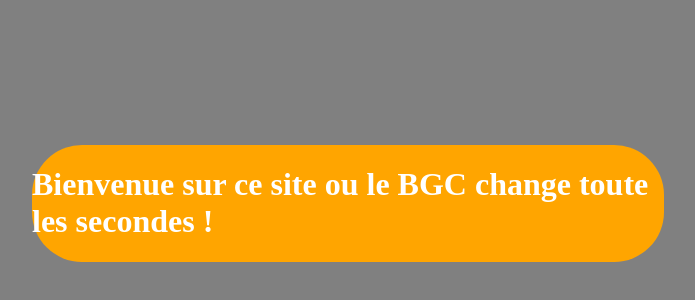
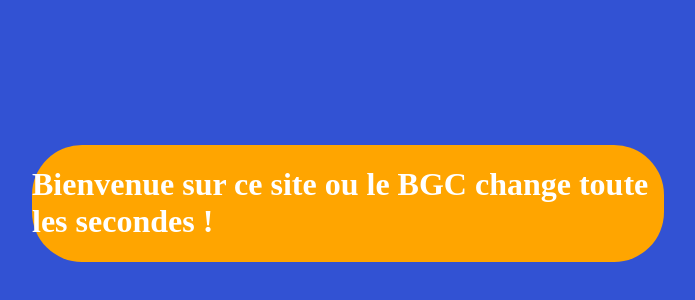
Before and after one commit to 3thernityDev/randomBGC, a plain HTML site: page index.html in a window 1280 px wide. Shown: the part 108-408 px from the top of the page, without its empty margins (292-987 px from the left). Drawn offline with Linux system fonts and the light colour scheme.

Commit message:
Final change

```diff
--- a/script.js
+++ b/script.js
@@ -0,0 +1,12 @@
+alert("ATTENTION: Site non adapté au photosensible");
+
+// Fonction changement de couleurs
+function changeColor() {
+    var red = Math.floor(Math.random() * 255);
+    var green = Math.floor(Math.random() * 255);
+    var blue = Math.floor(Math.random() * 255);
+    document.body.style.backgroundColor =
+        "rgb(" + red + "," + green + "," + blue + ")";
+}
+
+setInterval(changeColor, 500);
--- a/style.css
+++ b/style.css
@@ -1,5 +1,5 @@
 body {
-    background-color: gray;
+    transition: ease 1s;
 }
 
 .bg {
```
